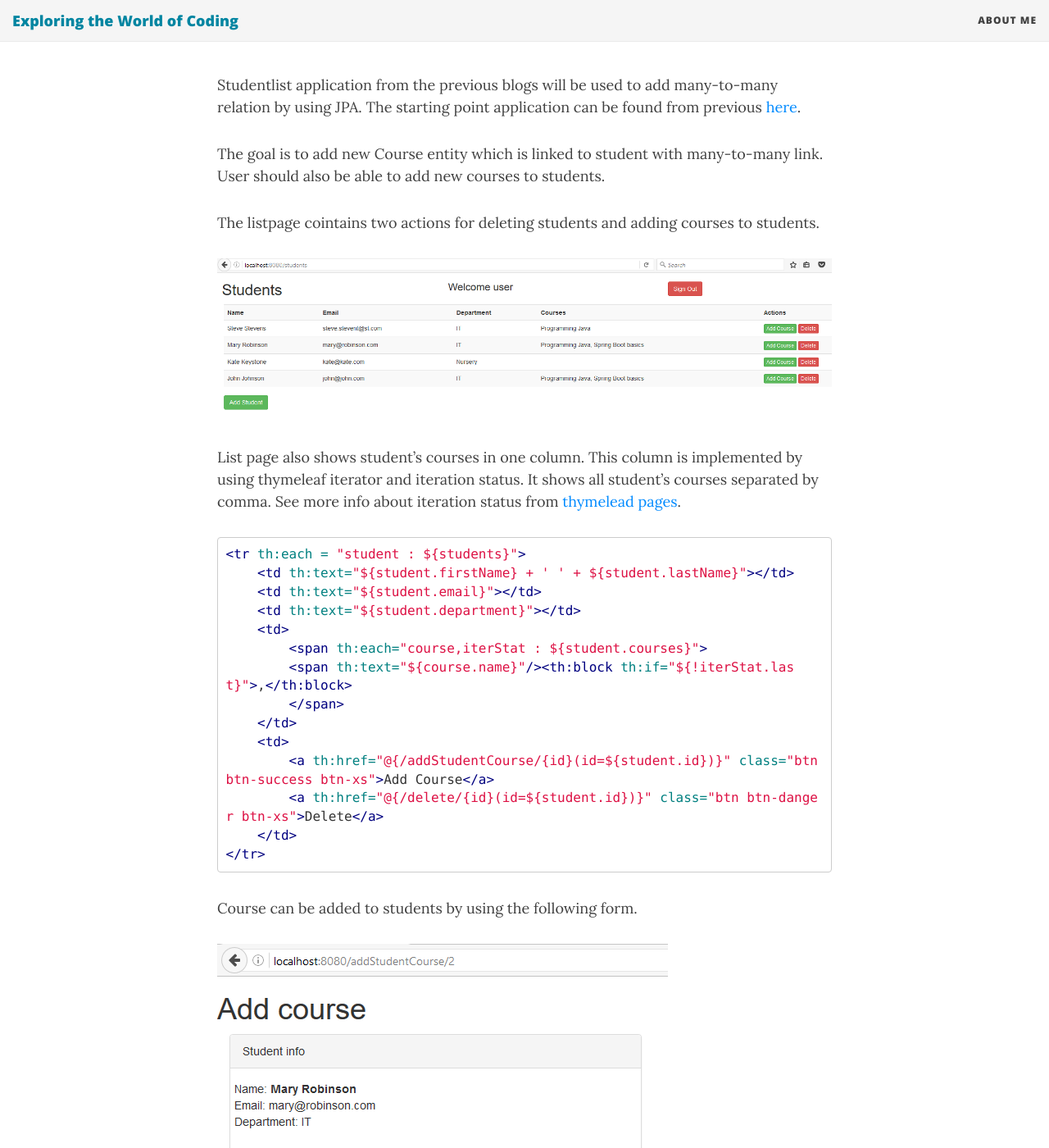
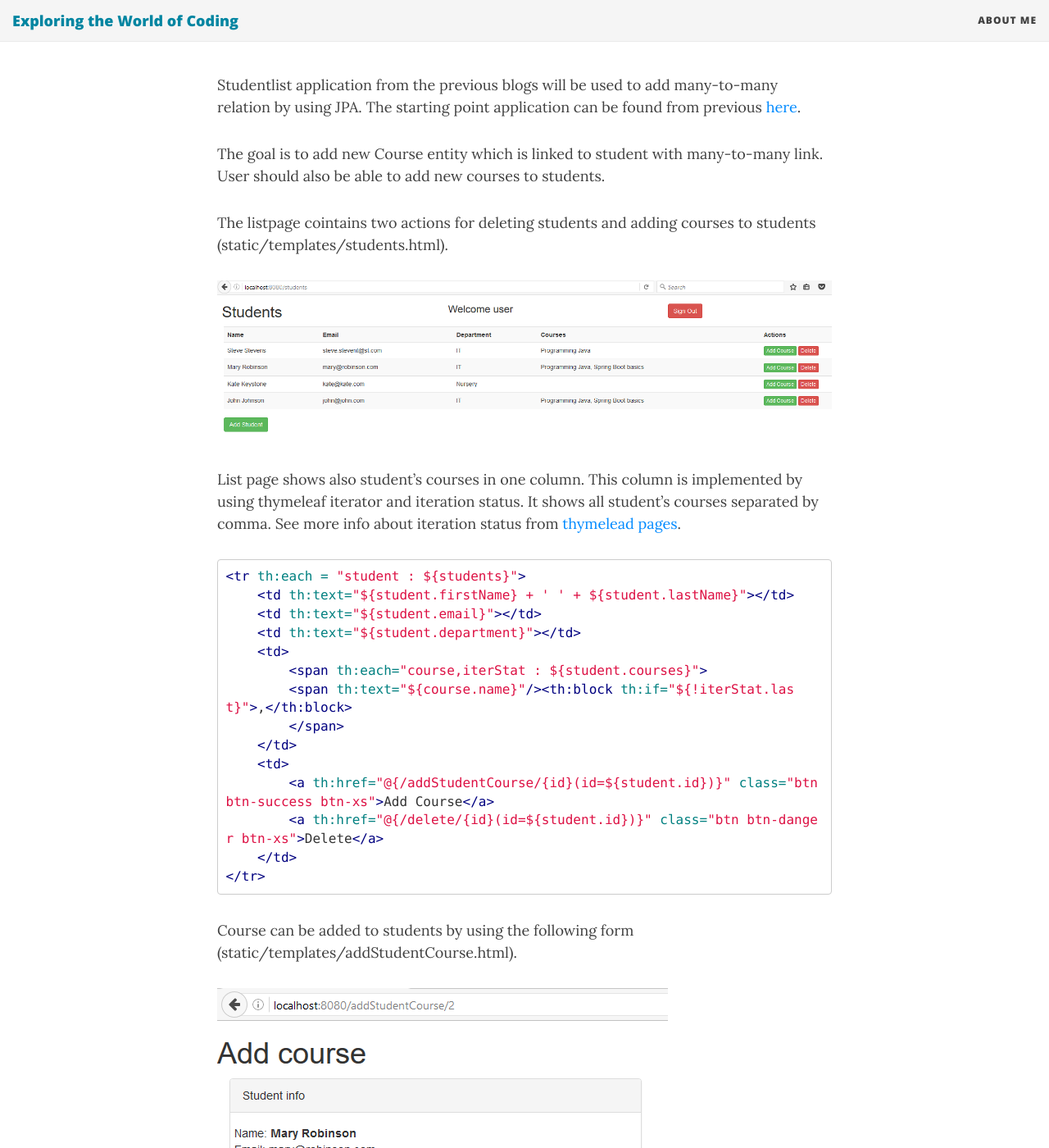
Before and after one commit to juhahinkula/juhahinkula.github.io, a Jekyll site: the page built from _posts/2016-07-16-crudboot-manytomany.markdown, in a window 1280 px wide and 1400 px high, scrolled down 291 px. Shown: the whole window at 82% size. Built offline with Jekyll 4.4.1, drawn with Linux system fonts in a browser that asks for light colours; nearby versions of some CDN libraries; comment, search, counter and statistics services are not loaded.

Commit message:
changes to post

```diff
--- a/_posts/2016-07-16-crudboot-manytomany.markdown
+++ b/_posts/2016-07-16-crudboot-manytomany.markdown
@@ -6,11 +6,11 @@ Studentlist application from the previous blogs will be used to add many-to-many
 
 The goal is to add new Course entity which is linked to student with many-to-many link. User should also be able to add new courses to students.
 
-The listpage cointains two actions for deleting students and adding courses to students.
+The listpage cointains two actions for deleting students and adding courses to students (static/templates/students.html).
 
 ![screenshot]({{ site.baseurl }}/img/manytomany_list.png)
 
-List page also shows student's courses in one column. This column is implemented by using thymeleaf iterator and iteration status. It shows all student's courses separated by comma. See more info about iteration status from [thymelead pages](http://www.thymeleaf.org/doc/tutorials/2.1/usingthymeleaf.html#keeping-iteration-status).
+List page shows also student's courses in one column. This column is implemented by using thymeleaf iterator and iteration status. It shows all student's courses separated by comma. See more info about iteration status from [thymelead pages](http://www.thymeleaf.org/doc/tutorials/2.1/usingthymeleaf.html#keeping-iteration-status).
 
 {% highlight html %}
 <tr th:each = "student : ${students}">
@@ -29,7 +29,7 @@ List page also shows student's courses in one column. This column is implemented
 </tr>
 {% endhighlight %}
 
-Course can be added to students by using the following form.
+Course can be added to students by using the following form (static/templates/addStudentCourse.html).
 
 ![screenshot]({{ site.baseurl }}/img/manytomany_add.png)
 
```
